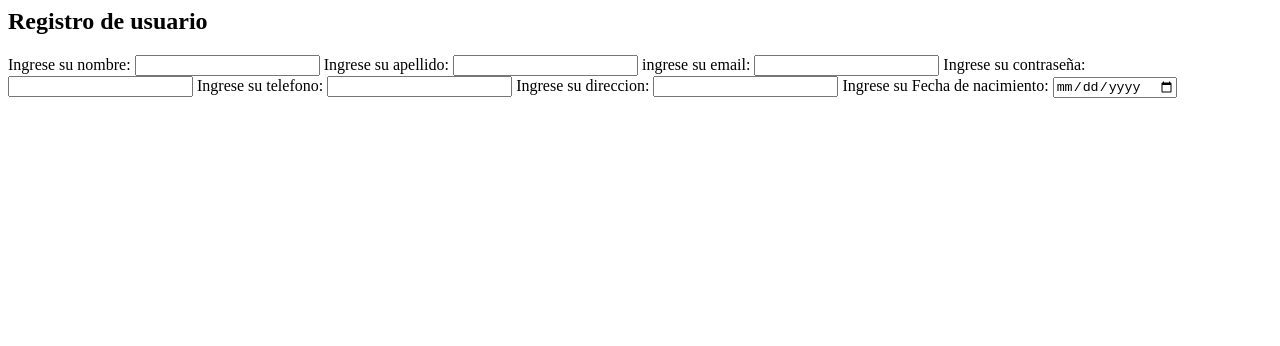
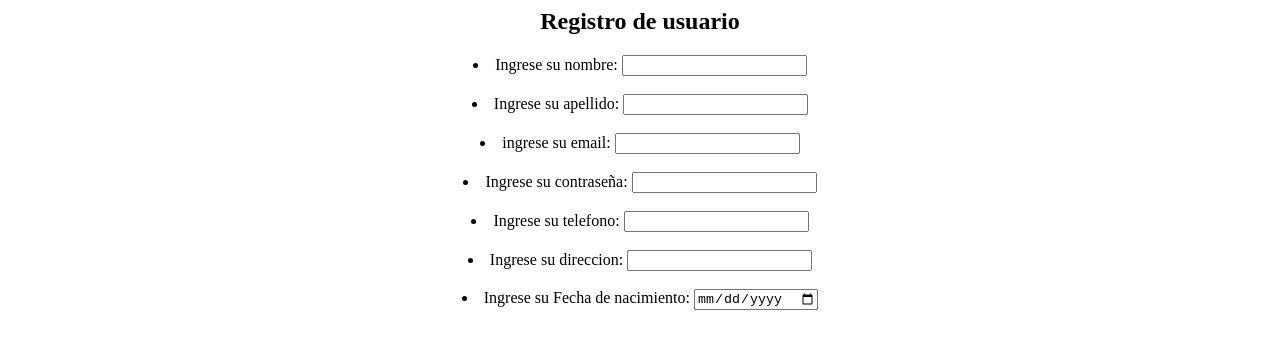
Before and after one commit to jhoninred/DAI, a plain HTML site: page Formulario.html in a window 1280 px wide. Drawn offline with Linux system fonts and the light colour scheme.

Commit message:
cambio_formulario_lista

```diff
--- a/Formulario.html
+++ b/Formulario.html
@@ -6,28 +6,35 @@
 </head>
 <body>
     <section>
-        <H1> Registro de usuario</H1>
 
-        <label for="Nombre">Ingrese su nombre:</label>
-        <input type="text" name="Nombre" id="Nombre">
+        <center><H1> Registro de usuario</H1>
 
-        <label for="Apellido">Ingrese su apellido:</label>
-        <input type="text" name="apellido" id="apellido">
+        <li><label for="Nombre">Ingrese su nombre:</label>
+        <input type="text" name="Nombre" id="Nombre" ></li>
+        <br>
 
-        <label for="Email">ingrese su email:</label>
-        <input type="email" name="Email" id="Email">
+        <li><label for="Apellido">Ingrese su apellido:</label>
+        <input type="text" name="apellido" id="apellido"></li>
+        <br>
 
-        <label for="Contraseña">Ingrese su contraseña:</label>
-        <input type="password" name="Contraseña" id="contraseña">
+        <li><label for="Email">ingrese su email:</label>
+        <input type="email" name="Email" id="Email"></li>
+        <br>
 
-        <label for="Telefono">Ingrese su telefono:</label>
-        <input type="number" name="Telefono" id="Telefono">
+        <li><label for="Contraseña">Ingrese su contraseña:</label>
+        <input type="password" name="Contraseña" id="contraseña"></li>
+        <br>
 
-        <label for="Direccion">Ingrese su direccion:</label>
-        <input type="text" name="Direccion" id="Direccion">
+        <li><label for="Telefono">Ingrese su telefono:</label>
+        <input type="number" name="Telefono" id="Telefono"></li>
+        <br>
 
-        <label for="Fecha_nacimiento">Ingrese su Fecha de nacimiento:</label>
-        <input type="date" name="Fecha_nacimiento" id="Fecha_nacimiento">
+        <li><label for="Direccion">Ingrese su direccion:</label>
+        <input type="text" name="Direccion" id="Direccion"></li>
+        <br>
+
+        <li><label for="Fecha_nacimiento">Ingrese su Fecha de nacimiento:</label>
+        <input type="date" name="Fecha_nacimiento" id="Fecha_nacimiento"></li></center>
 
     </section>
 
```
